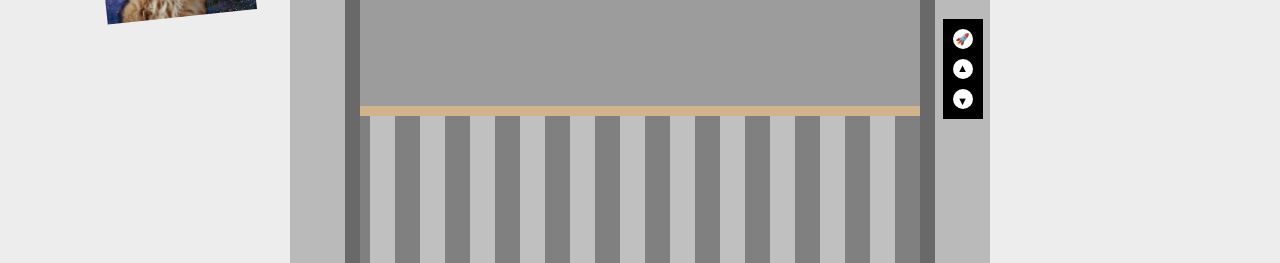
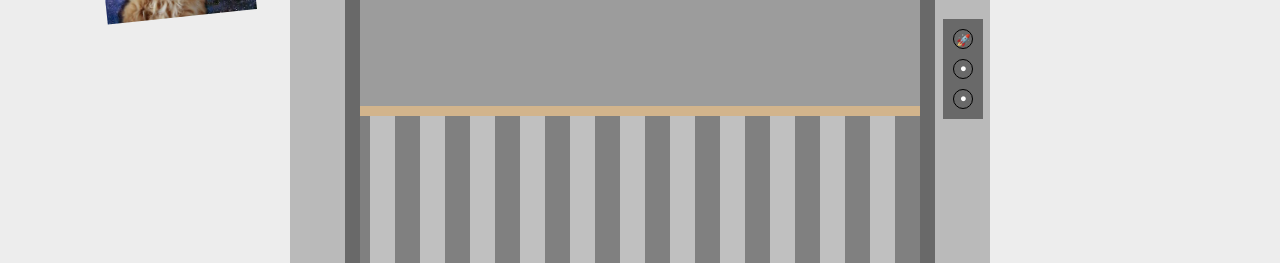
Before and after one commit to peterramsing/wearefine-homepage-demo, a plain HTML site: page elevator.html in a window 1280 px wide. Shown: the part 486-749 px from the top of the page. Drawn offline with Linux system fonts and the light colour scheme.

Commit message:
Updates to the more real elevator visual

```diff
--- a/elevator.css
+++ b/elevator.css
@@ -136,7 +136,7 @@ body {
   z-index: 1;
   top: 300px;
   right: -47.5px;
-  background-color: #000;
+  background-color: #696969;
   width: 40px;
   height: 100px;
   text-align: center;
@@ -146,8 +146,10 @@ body {
 .elevator--floor-buttons span {
   display: block;
   margin: 10px auto;
-  background: #fff;
+  background: #696969;
+  border: 1px #000 solid;
   border-radius: 50%;
+  padding-left: 2px;
   width: 20px;
   height: 20px;
   line-height: 20px;
@@ -157,12 +159,10 @@ body {
   cursor: pointer;
 }
 
-.elevator--floor-buttons span:nth-of-type(2) {
-  line-height: 19px;
-}
-
+.elevator--floor-buttons span:nth-of-type(2),
 .elevator--floor-buttons span:nth-of-type(3) {
-  line-height: 24px;
+  color: #fff;
+  line-height: 16px;
 }
 
 .elevator--interior {
--- a/elevator.html
+++ b/elevator.html
@@ -29,8 +29,8 @@
         <div class="elevator--floor-buttons">
 
           <span class="js-floor-button" data-floor="space">🚀</span>
-          <span>▲</span>
-          <span>▼</span>
+          <span>●</span>
+          <span>●</span>
         </div>
 
         <div class="elevator--interior">
```
